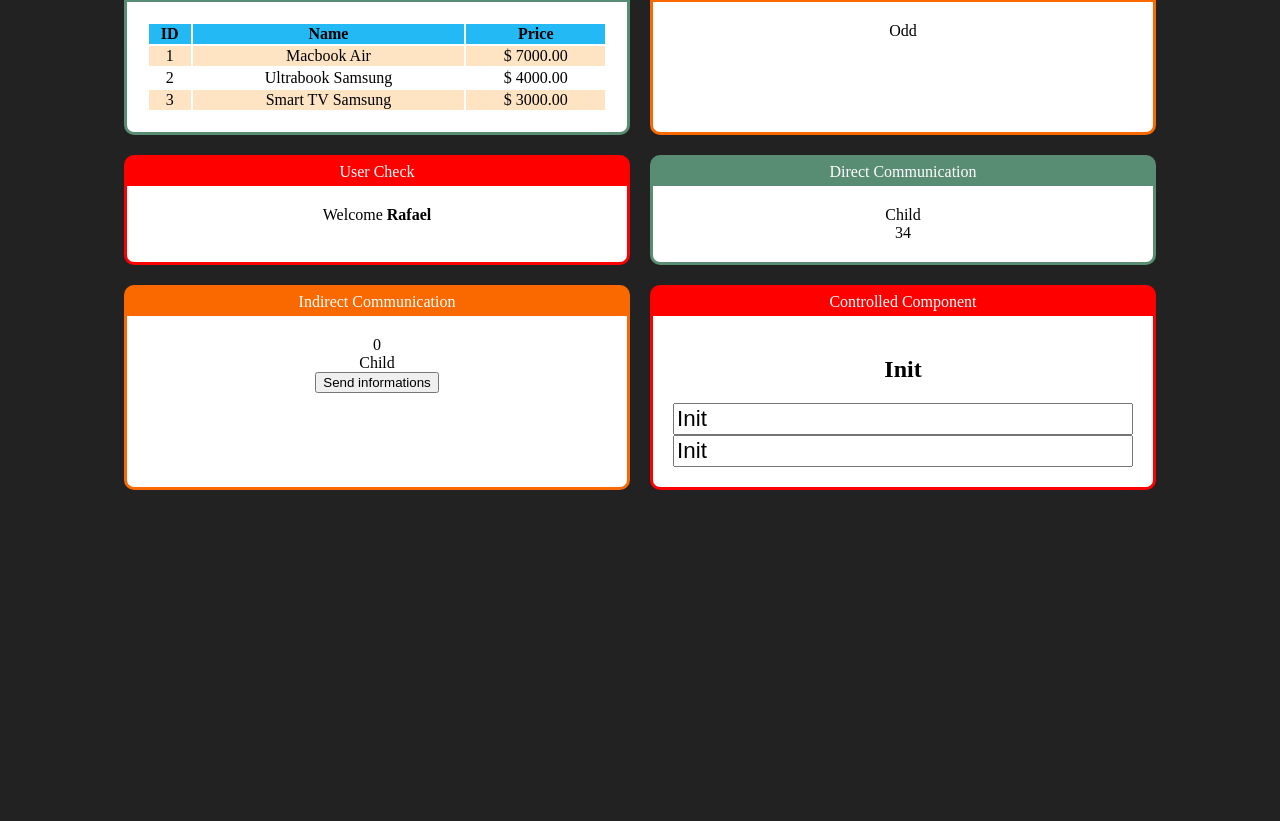
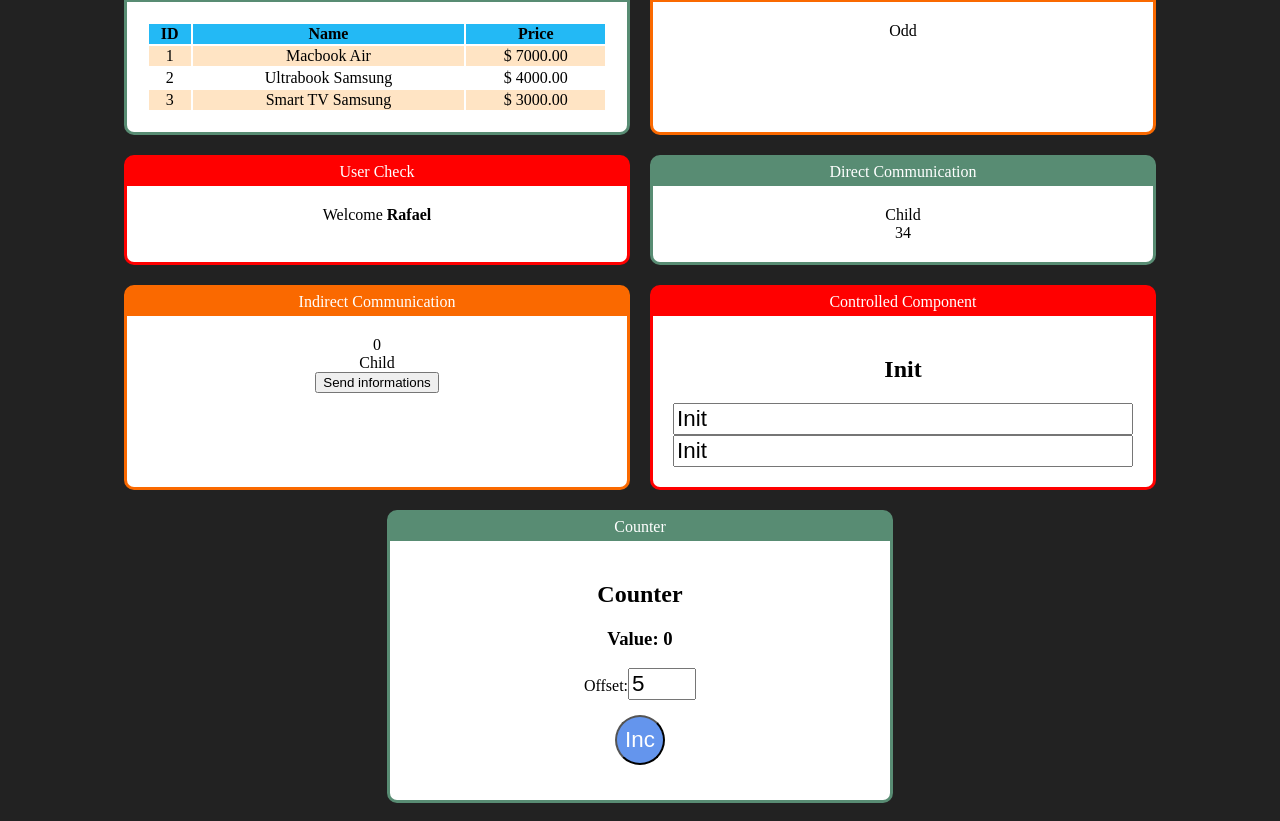
Before and after one commit to rafaelsantos/reactjs-course, a React (Create React App) app in the folder react-fundamentals/: page / in a window 1280 px wide. Shown: the part 719-1540 px from the top of the page. Before the commit the page ends 1227 px from the top, so only its background shows below. Built offline with nearby package versions, Linux system fonts and the light colour scheme.

Commit message:
Controlling states with class based components

```diff
--- a/react-fundamentals/src/App.jsx
+++ b/react-fundamentals/src/App.jsx
@@ -20,6 +20,8 @@ import RootCommunication from './components/communication/DirectRoot'
 import RootIndirectCommunication from './components/communication/IndirectRoot'
 
 import Input from './components/form/Input'
+
+import Counter from './components/counter/Counter'
 
 import './App.css'
 
@@ -86,6 +88,10 @@ export default () => {
                 <Card title="Controlled Component">
                     <Input />
                 </Card>
+
+                <Card title="Counter" color="#588C73">
+                    <Counter number={0} />
+                </Card>
             </div>
         </div>
     )
--- /dev/null
+++ b/react-fundamentals/src/components/counter/Counter.css
@@ -0,0 +1,14 @@
+.Counter input {
+    font-size: 1.4rem;
+    width: 60px;
+}
+
+.Counter button {
+    margin: 15px;
+    height: 50px;
+    width: 50px;
+    border-radius: 50%;
+    background-color: cornflowerblue;
+    color: #fff;
+    font-size: 1.4rem;
+}
--- /dev/null
+++ b/react-fundamentals/src/components/counter/Counter.jsx
@@ -0,0 +1,36 @@
+import React, { Component } from 'react'
+import './Counter.css'
+
+export default class Counter extends Component {
+    state = {
+        number: this.props.number || 0,
+        offset: this.props.offset || 5
+    }
+
+    increment = () => {
+        this.setState({
+            number: this.state.number + this.state.offset
+        })
+    }
+
+    changeOffset = (event) => {
+        this.setState({
+            //+value - Convert to int
+            offset: +event.target.value
+        })
+    }
+
+    render() {
+        return (
+            <div className="Counter">
+                <h2>Counter</h2>
+                <h3>Value: { this.state.number }</h3>
+                <div>
+                    <label htmlFor="offset">Offset:</label>
+                    <input id="offset" type="number" value={ this.state.offset } onChange={ this.changeOffset } />
+                </div>
+                <button onClick={ this.increment }>Inc</button>
+            </div>
+        )
+    }
+}
```
